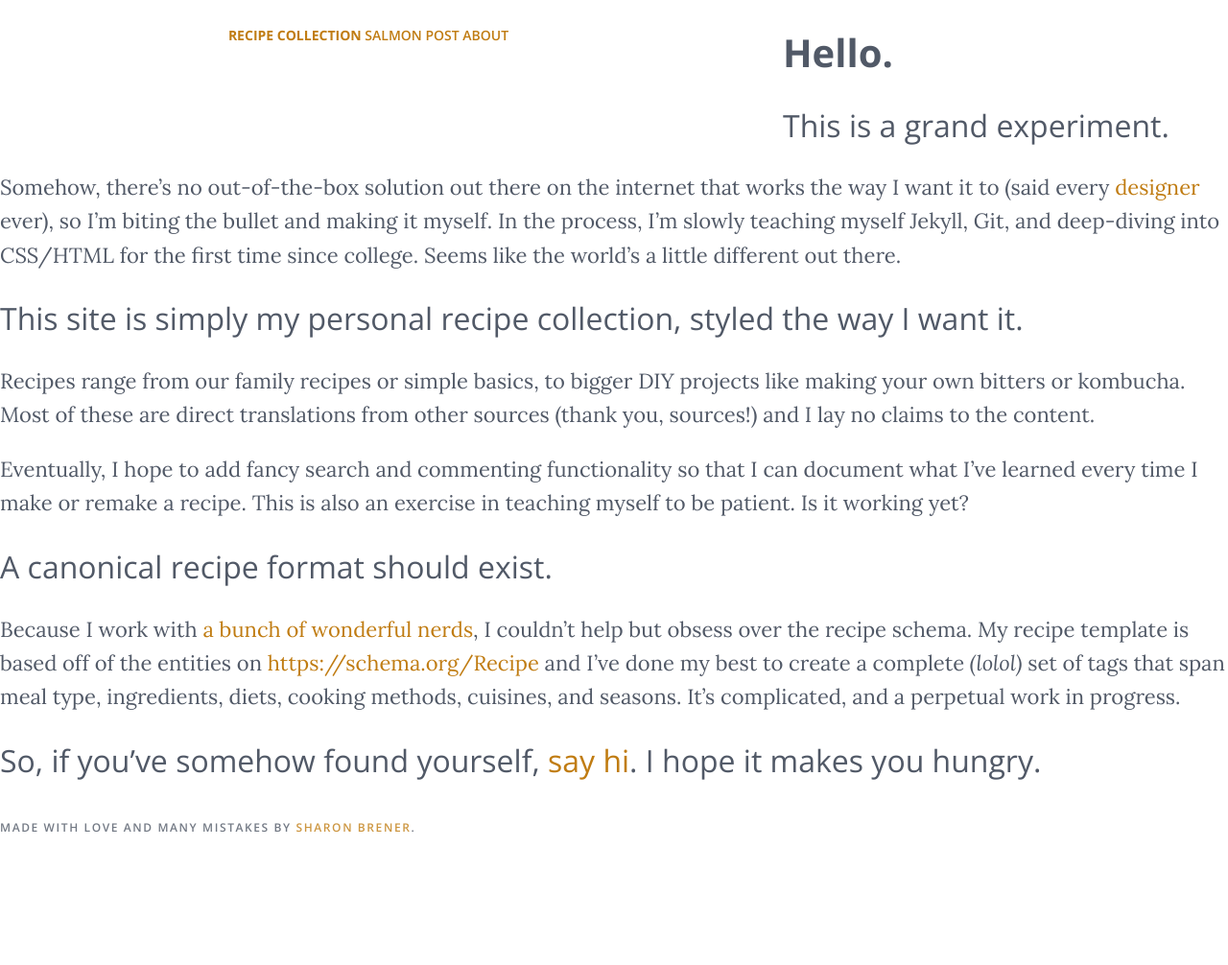
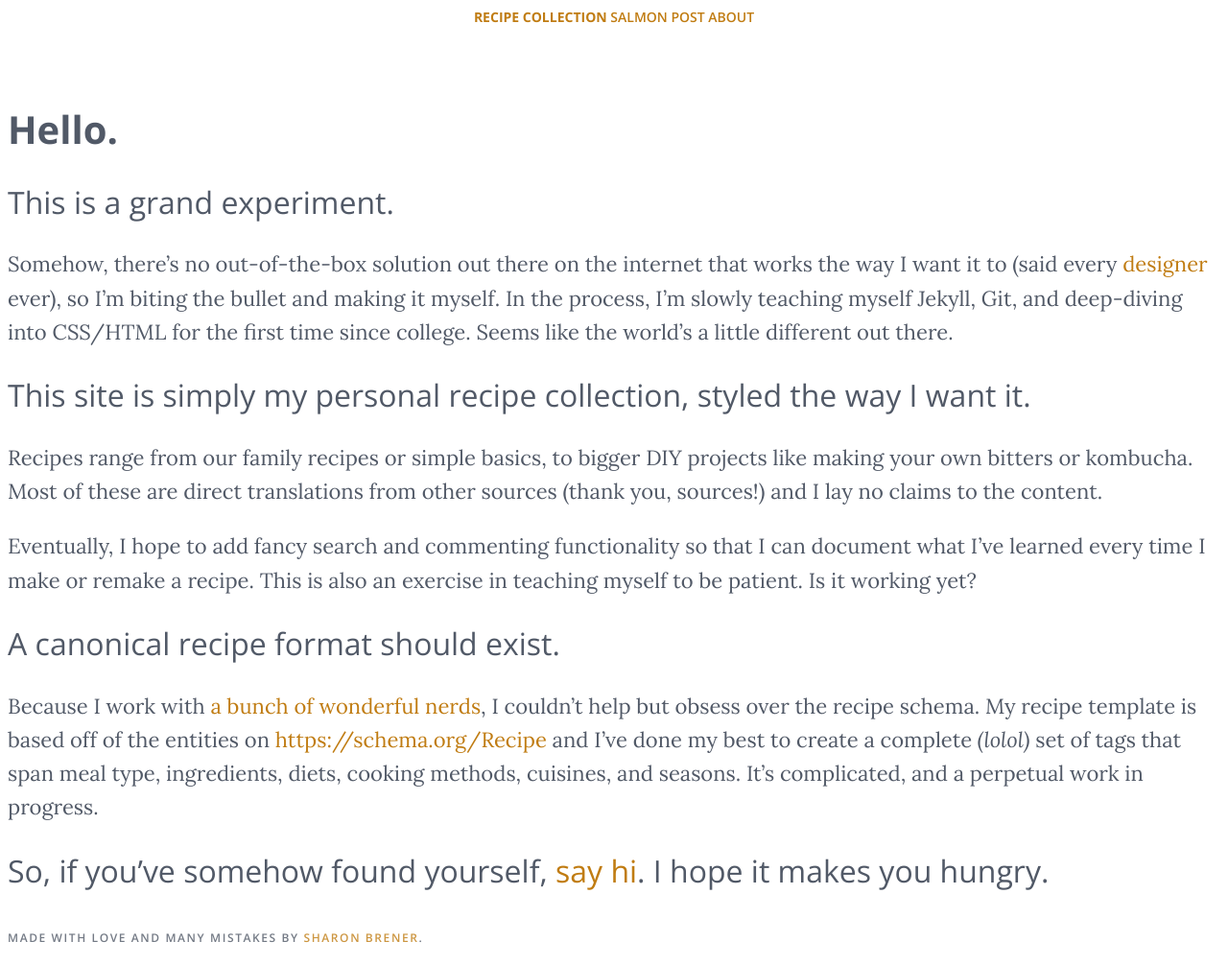
Before and after one commit to scottgallant/recipe-collection, a Jekyll site: the page built from README.md, in a window 1280 px wide. Shown: the whole page at 96% size. Built offline with Jekyll 4.4.1, drawn with Linux system fonts in a browser that asks for light colours; our own code applies the rules of GitHub Pages for plain Markdown files; before the commit the page ends 900 px from its top, so only the background shows below that.

Commit message:
margin:auto to content instead of body

```diff
--- a/css/style.css
+++ b/css/style.css
@@ -39,7 +39,7 @@ html {
 	font-size: 16px;
 }
 body {
-	margin: auto;
+	/* margin: auto; */
 	font-family: 'Open Sans', sans-serif;
 	color: #515967;
 	font-weight: 400;
@@ -141,14 +141,14 @@ code.highlighter-rouge {
 	text-align: center;
 	margin-bottom: 5rem;
 	display: block;
-	width: 60%;
-	float: left;
-	margin-right: 3rem;
+	width: 100%;
+	float: center;
 }
 
 content {
 	max-width: 45rem;
 	white-space: pre;
+	margin: auto;
 	}
 
 .footer-content {
```
